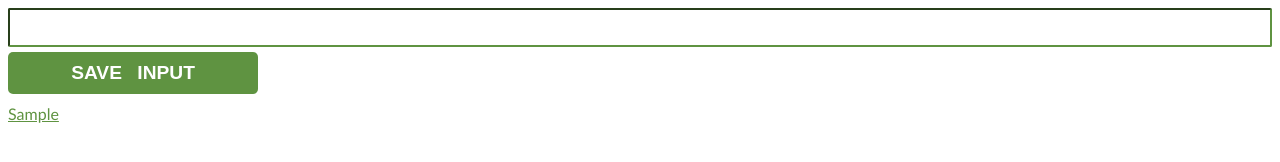
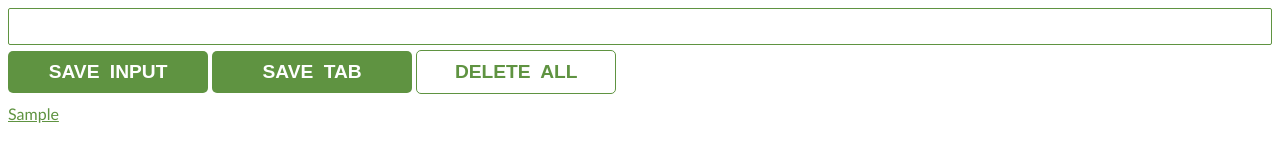
Before and after one commit to Anni0007/javascriptTrainingModule, a browser extension: page chrome_extension/index.html in a window 1280 px wide. Both pictures are taken after typing "Sample" into the empty fields and a click on the button "SAVE INPUT". Drawn offline with Linux system fonts and the light colour scheme.

Commit message:
Chrome Extension completed

```diff
--- a/chrome_extension/index.css
+++ b/chrome_extension/index.css
@@ -5,22 +5,38 @@ body {
 
 input {
     width: 100%;
-    border-color:#5f9341;
+    border:1px solid #5f9341;
     border-radius: 2px;
     padding: 10px 5px;
 }
 
 button {
-    background-color:#5f9341;
     margin-top: 5px;
-    width: 250px;
-    color: white;
+    width: 200px;
     font-weight: bold;
     font-size: larger;
-    border: none;
     padding:10px 5px;
-    word-spacing: 10px;
+    word-spacing: 5px;
     border-radius: 5px;
+}
+
+#del-btn {
+    background-color:white;
+    color:#5f9341;
+    border:1px solid #5f9341;
+
+}
+
+#input-btn {
+    background-color:#5f9341;
+    color:white;
+    border:none;
+}
+
+#tab-btn {
+    background-color:#5f9341;
+    color:white;
+    border:none;
 }
 
 ul {
--- a/chrome_extension/index.html
+++ b/chrome_extension/index.html
@@ -6,6 +6,8 @@
     <body>
         <input type="text" id="input-el">
         <button id="input-btn">SAVE INPUT</button>
+        <button id="tab-btn"> SAVE TAB</button>
+        <button id="del-btn">DELETE ALL</button>
         <ul id="show-leads-list"></ul>
         <script src="index.js"></script>
     </body>
--- a/chrome_extension/index.js
+++ b/chrome_extension/index.js
@@ -2,26 +2,47 @@ let myLeads = []
 const inputEl = document.getElementById('input-el')
 const inputButtonEl = document.getElementById('input-btn')
 const leadsListElement = document.getElementById('show-leads-list')
+const delButtonEL = document.getElementById("del-btn")
+const tabButtonEL = document.getElementById("tab-btn")
+
 
 let leadsFromLocalStorage = JSON.parse(localStorage.getItem("myLeads"))
+
 if (leadsFromLocalStorage){
     myLeads = leadsFromLocalStorage
-    renderLeads()
+    renderLeads(myLeads)
 }
+
 inputButtonEl.addEventListener('click', function() {
     myLeads.push(inputEl.value)
     inputEl.value = ""
     localStorage.setItem("myLeads", JSON.stringify(myLeads))
-    renderLeads()
+    renderLeads(myLeads)
 })
 
-function renderLeads() {
+delButtonEL.addEventListener("dblclick", function() {
+    localStorage.clear()
+    myLeads = []
+    renderLeads(myLeads)
+})
+
+tabButtonEL.addEventListener('click', function(){
+    chrome.tabs.query({active: true, currentWindow: true}, function(tab) {
+        myLeads.push(tab[0].url)
+        localStorage.setItem("myLeads", JSON.stringify(myLeads))
+        renderLeads(myLeads)
+    })
+    console.log("button clicked")
+})
+
+
+function renderLeads(leadArr) {
     let listItems = ""
 
-    for( let i = 0; i < myLeads.length; i++){
+    for( let i = 0; i < leadArr.length; i++){
         listItems += `<li>
-                        <a href='${myLeads[i]}'target="_blank">
-                            ${myLeads[i]}
+                        <a href='${leadArr[i]}'target="_blank">
+                            ${leadArr[i]}
                         </a>
                      </li>`
     }
```
Also changed, not shown: chrome_extension/manifest.json.
